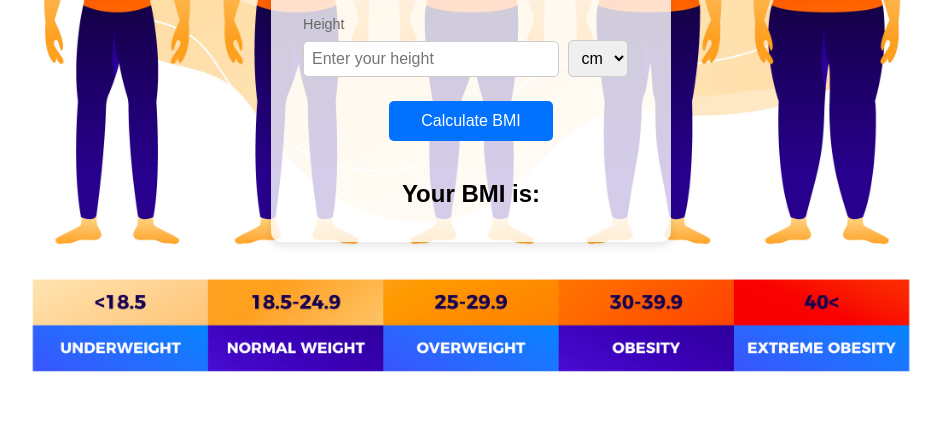
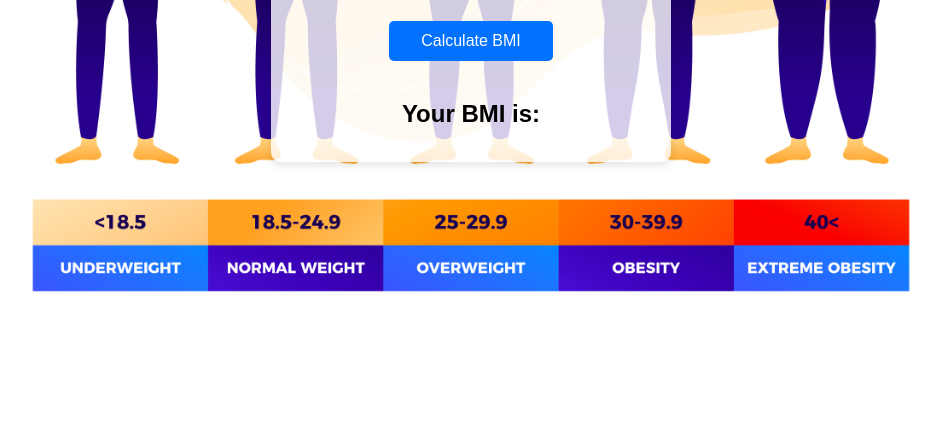
Before and after one commit to Nilesh2302/BMI-Calculator, a plain HTML site: page index.html in a window 1280 px wide. Shown: the part 356-800 px from the top of the page, without its empty margins (169-1110 px from the left). Drawn offline with Linux system fonts and the light colour scheme.

Commit message:
Update s.css

```diff
--- a/s.css
+++ b/s.css
@@ -9,16 +9,18 @@
 
 body {
     background-image: url('fitness-image.jpg');
+    /* Replace 'fitness-image.jpg' with the path to your desktop-sized fitness image */
     background-size: cover;
     background-position: center;
     display: flex;
     justify-content: center;
     align-items: center;
-    height: 100vh;
+    height: 80vh;
 }
 
 .container {
     background: rgba(255, 255, 255, 0.8);
+    /* Semi-transparent white background */
     padding: 2rem;
     border-radius: 10px;
     box-shadow: 0 4px 8px rgba(0, 0, 0, 0.1);
```
